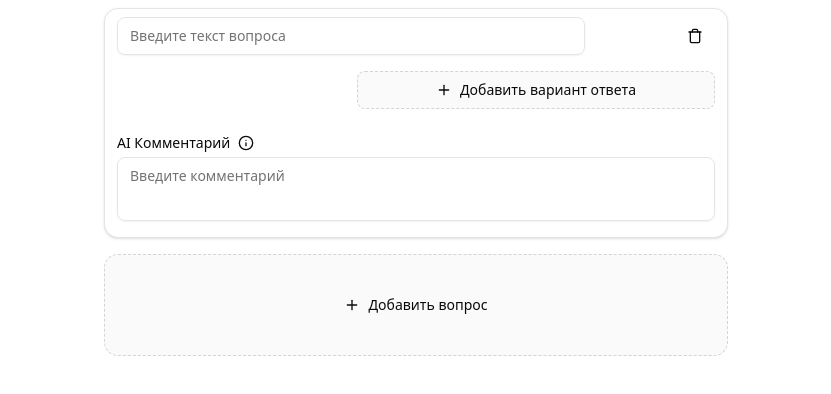
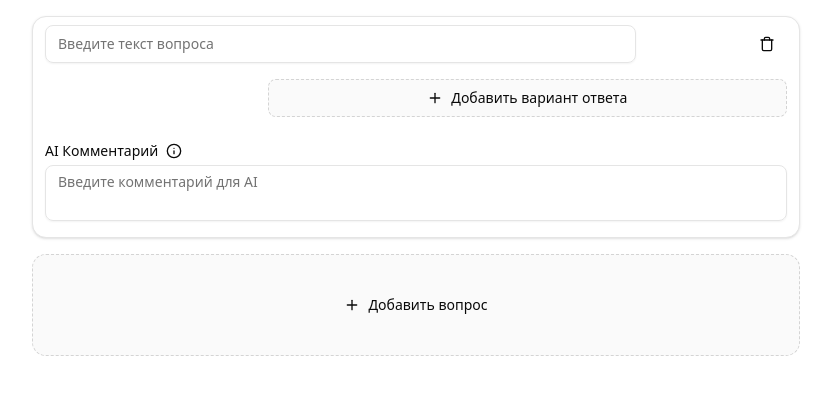
Before and after one commit to apastan/react-flow, a React (Vite) app: page /form in a window 1280 px wide. Both pictures are taken after a click on the button "Создать первый вопрос". Shown: the top 394 px of the page, without its empty margins (224-1055 px from the left). Built offline with nearby package versions, Linux system fonts and the light colour scheme.

Commit message:
update styles

```diff
--- a/src/features/tg-bot-builder-form/ui/form-builder.tsx
+++ b/src/features/tg-bot-builder-form/ui/form-builder.tsx
@@ -7,7 +7,7 @@ import { getId } from '@/features/telegram-bot-builder/lib'
 
 export type ChoiceType = {
   id: string
-  text: string // текст варианта ответа (кнопка-choice в телеграмм)
+  text: string
 }
 
 export type QuestionType = {
@@ -71,7 +71,7 @@ export const FormBuilder = () => {
   if (isLoading) return <div>Loading...</div>
 
   return (
-    <div className="max-w-1/2 mx-auto p-2">
+    <div className="max-w-[800px] mx-auto p-4">
       {hasQuestions ? (
         <>
           <div className={'flex flex-col space-y-4 mb-4'}>
--- a/src/features/tg-bot-builder-form/ui/question.tsx
+++ b/src/features/tg-bot-builder-form/ui/question.tsx
@@ -46,7 +46,7 @@ export const Question = ({
           </Button>
         </div>
 
-        <div className={'mt-4 mb-6 ml-60'}>
+        <div className={'mt-4 mb-6 md:ml-[30%] ml-[20%]'}>
           {question.choices.map((choice) => {
             return (
               <div
@@ -80,7 +80,7 @@ export const Question = ({
           </div>
         </div>
 
-        <div className="flex items-center space-x-2  pb-1">
+        <div className="flex items-center space-x-2 pb-1">
           <Label htmlFor={id} className={'text-sm'}>
             AI Комментарий
           </Label>
@@ -91,14 +91,15 @@ export const Question = ({
             </PopoverTrigger>
             <PopoverContent className={'text-sm'}>
               Это текст для AI, на основании которого AI принимается решение,
-              соответствует ли ответ кандидата требованиям
+              соответствует ли ответ кандидата на данный вопрос требованиям
+              вакансии
             </PopoverContent>
           </Popover>
         </div>
         <Textarea
           id={id}
-          placeholder="Введите комментарий"
-          className="resize-none py-2 mb-2"
+          placeholder="Введите комментарий для AI"
+          className="resize-none py-1.5 mb-2 min-h-16 md:min-h-14"
         />
       </CardContent>
     </Card>
```
